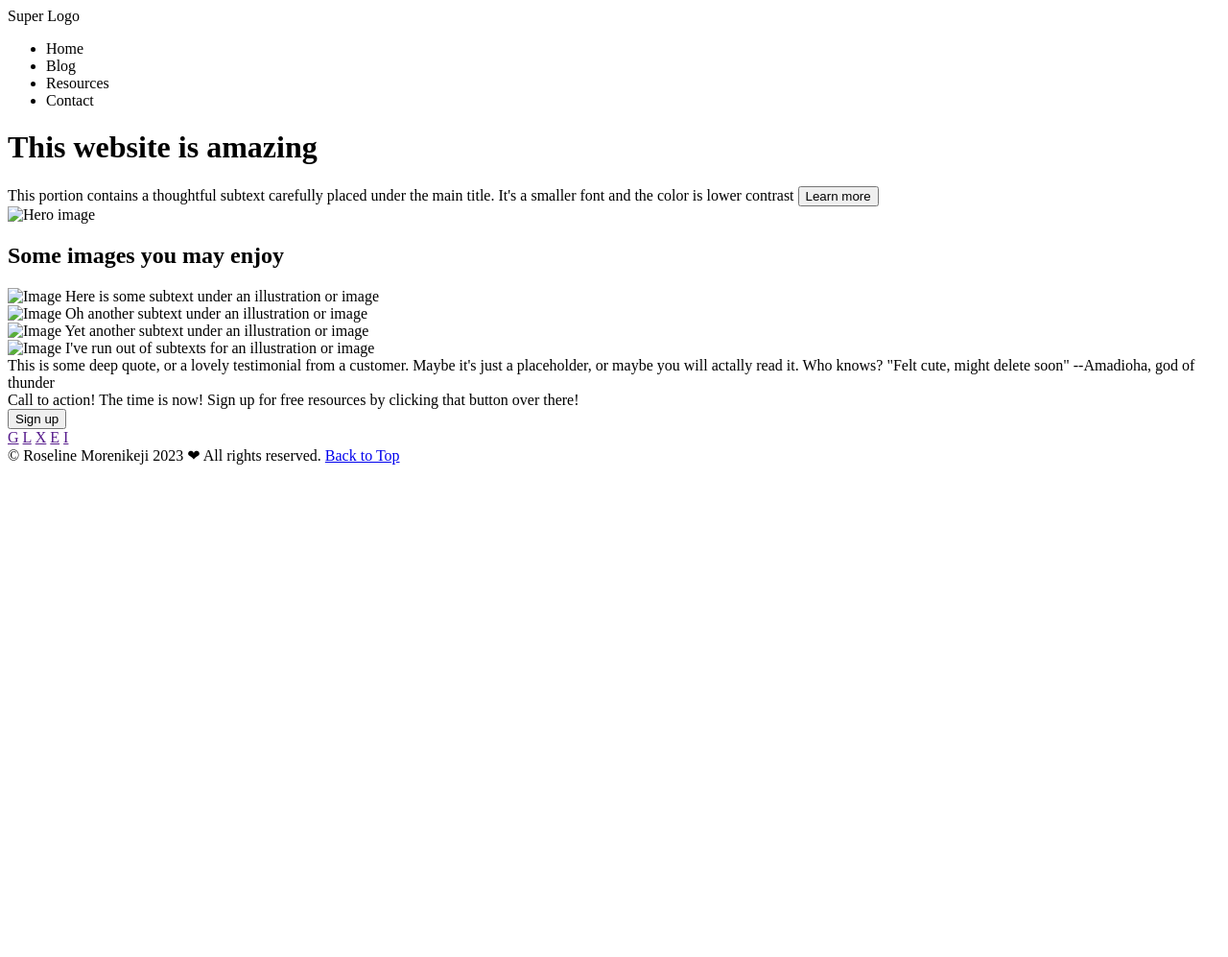
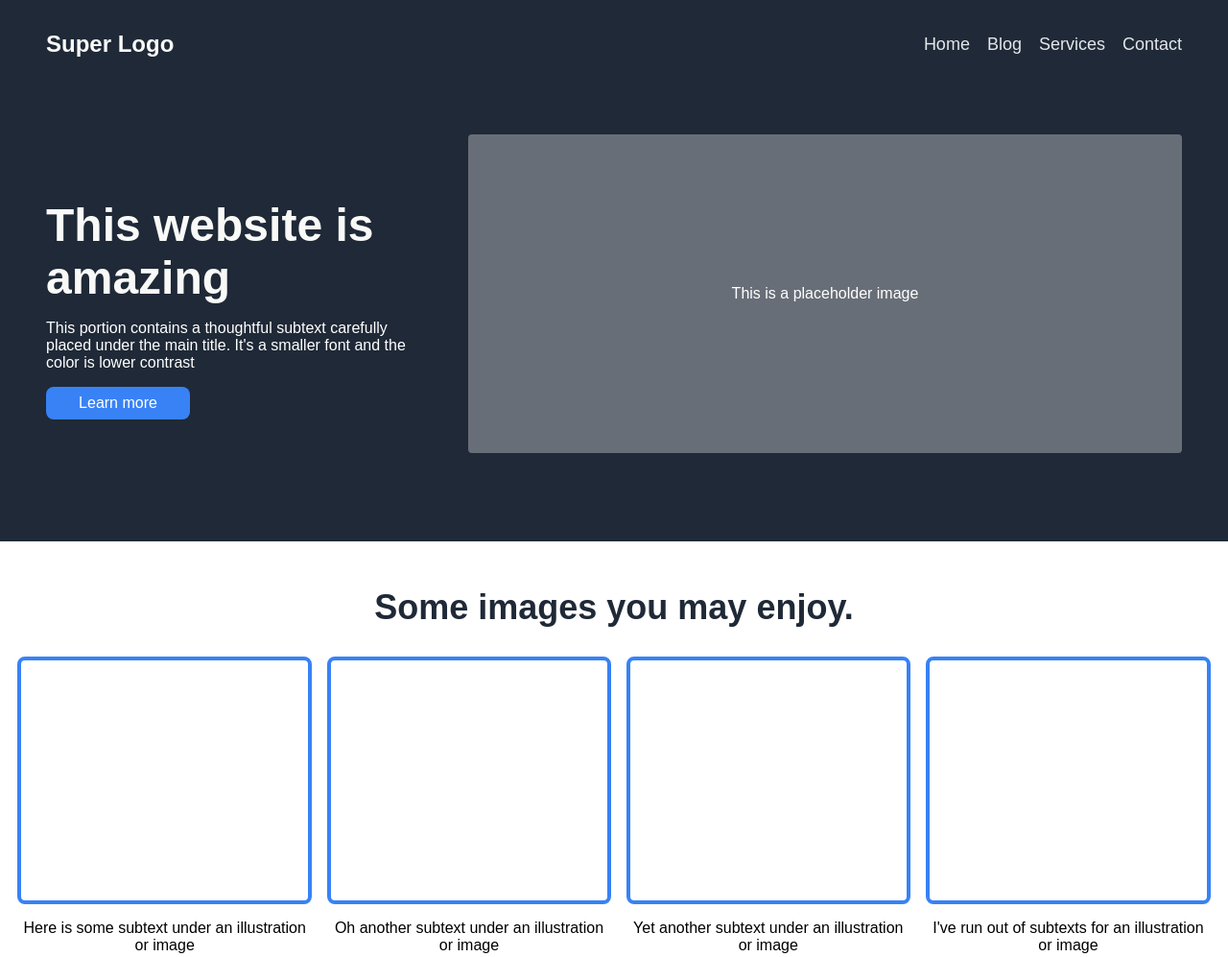
Before and after one commit to RoselineMo/Site, a plain HTML site: page index.html in a window 1280 px wide. Shown: the top 997 px of the page at 96% size. Before the commit the page ends 800 px from the top, so only its background shows below. Drawn offline with Linux system fonts and the light colour scheme; a web font is replaced by a local one.

Commit message:
Add index.css, Modify index.html
- The styling for this landing page
- Some modifications for the static html skeleton

```diff
--- /dev/null
+++ b/index.css
@@ -0,0 +1,233 @@
+body {
+    margin: 0;
+    padding: 0;
+    box-sizing: border-box;
+    font-family: 'SVN-Gilroy', sans-serif;
+}
+
+.hero {
+    background-color: #1f2937;
+    color: white;
+    padding: 32px;
+    height: 500px;
+}
+
+.header {
+    display: flex;
+    align-items: center;
+    justify-content: space-between;
+    padding: 0 16px;
+    margin-bottom: 64px;
+}
+
+.header span {
+    color: #F9FAF8;
+    font-size: 24px;
+    font-weight: 700;
+    cursor: pointer;
+}
+
+.header li {
+    color: #E5E7EB;
+    font-size: 18px;
+}
+
+ul {
+    margin: 0;
+    padding: 0;
+    list-style: none;
+    display: flex;
+    gap: 18px;
+    cursor: pointer;
+}
+
+.container {
+    display: flex;
+    padding: 16px;
+    gap: 40px;
+    justify-content: space-between;
+    align-items: center;
+}
+
+.container .left {
+    display: flex;
+    flex-direction: column;
+    gap: 16px;
+    width: 400px;
+}
+
+.container button {
+    width: 150px;
+}
+
+.container.span {
+    color: #E5E7EB;
+    font-size: 18px;
+}
+
+.container h1 {
+    color: #F9FAF8;
+    font-size: 48px;
+    margin-bottom: 0;
+}
+
+.heroImage {
+    height: 300px;
+    background-color: #b0b2b681;
+    border-radius: 4px;
+    display: flex;
+    justify-content: center;
+    align-items: center;
+    flex: 1;
+    padding: 16px;
+}
+
+.section {
+    display: flex;
+    flex-direction: column;
+    justify-content: center;
+    align-items: center;
+    padding: 18px;
+}
+
+.section .info {
+    display: flex;
+    justify-content: center;
+    align-items: center;
+    gap: 16px;
+}
+
+.section h2 {
+    color: #1F2937;
+    font-size: 36px;
+    text-align: center;
+}
+
+.card {
+    display: inherit;
+    flex-direction: column;
+    gap: 16px;
+}
+
+.card span {
+    text-align: center;
+}
+
+.image {
+    height: 250px;
+    border: 4px #3882F6 solid;
+    border-radius: 8px;
+}
+
+.wrapper {
+    background-color: #E5E7EB;
+    height: 400px;
+    display: flex;
+    justify-content: center;
+    align-items: center;
+}
+
+.wrapper span {
+    color: #1F2937;
+}
+
+.quote {
+    width: 800px;
+    display: flex;
+    flex-direction: column;
+    padding: 16px;
+}
+
+.quote .who {
+    font-weight: 700;
+    font-size: 24px;
+    display: inherit;
+    align-self: flex-end;
+}
+
+.quote .text {
+    font-size: 32px;
+    font-style: italic;
+}
+
+.quote .text,
+.quote .sub {
+    display: inherit;
+    flex-wrap: wrap;
+}
+
+.box {
+    display: flex;
+    justify-content: center;
+    align-items: center;
+}
+
+.cta {
+    background-color: #3882F6;
+    color: #F9FAF8;
+    margin: 100px 200px;
+    padding: 32px 64px;
+    border-radius: 8px;
+    display: flex;
+    justify-content: space-between;
+    flex-wrap: wrap;
+    flex-basis: 800px;
+    gap: 16px;
+}
+
+.cta .left {
+    display: flex;
+    flex-direction: column;
+    line-height: 18px;
+}
+
+.cta .text {
+    font-weight: 700;
+    font-size: 18px;
+    margin-bottom: 8px;
+}
+
+.cta button {
+    border-color: white;
+    border-style: solid;
+}
+
+a {
+    text-decoration: none;
+    color: inherit;
+    cursor: pointer;
+}
+
+button {
+    background-color: #3882F6;
+    color: white;
+    padding: 8px;
+    font-size: 16px;
+    border-radius: 8px;
+    border-style: none;
+    cursor: pointer;
+    width: 100px;
+}
+
+.back {
+    border: 2px #E5E7EB solid;
+    border-radius: 4px;
+    background-color: #E5E7EB;
+    color: #1f2937;
+    padding: 8px;
+    font-weight: 700;
+    font-size: 14px;
+    cursor: pointer;
+    width: 100px;
+}
+
+.footer {
+    background-color: #1f2937;
+    color: white;
+    height: 100px;
+    padding: 32px;
+    display: flex;
+    justify-content: space-between;
+    align-items: center;
+    gap: 8px;
+}
--- a/index.html
+++ b/index.html
@@ -4,6 +4,8 @@
 <head>
     <meta charset="UTF-8" />
     <meta name="viewport" content="width=device-width, initial-scale=1.0" />
+    <link rel="stylesheet" href="/index.css" />
+    <link href="https://fonts.cdnfonts.com/css/svn-gilroy?styles=55332,55331" rel="stylesheet" />
     <title>Site</title>
 </head>
 
@@ -15,7 +17,7 @@
             <ul>
                 <li>Home</li>
                 <li>Blog</li>
-                <li>Resources</li>
+                <li>Services</li>
                 <li>Contact</li>
             </ul>
         </div>
@@ -30,61 +32,69 @@
                 <button>Learn more</button>
             </div>
 
-            <img src="#" alt="Hero image" />
+            <div class="heroImage">
+                This is a placeholder image
+                <!-- <img src="#" alt="Hero image" /> -->
+            </div>
         </div>
     </div>
 
     <div class="section">
-        <h2>Some images you may enjoy</h2>
+        <h2>Some images you may enjoy.</h2>
 
         <div class="info">
             <div class="card">
-                <img src="#" alt="Image" />
+                <div class="image">
+                    <!-- <img src="#" alt="Image" /> -->
+                </div>
                 <span>Here is some subtext under an illustration or image</span>
             </div>
             <div class="card">
-                <img src="#" alt="Image" />
+                <div class="image">
+                    <!-- <img src="#" alt="Image" /> -->
+                </div>
                 <span>Oh another subtext under an illustration or image</span>
             </div>
             <div class="card">
-                <img src="#" alt="Image" />
+                <div class="image">
+                    <!-- <img src="#" alt="Image" /> -->
+                </div>
                 <span>Yet another subtext under an illustration or image</span>
             </div>
             <div class="card">
-                <img src="#" alt="Image" />
+                <div class="image">
+                    <!-- <img src="#" alt="Image" /> -->
+                </div>
                 <span>I've run out of subtexts for an illustration or image</span>
             </div>
         </div>
     </div>
 
     <div class="wrapper">
-        <span>
+        <div class="quote">
+            <span class="text">
                 This is some deep quote, or a lovely testimonial from a customer. Maybe it's
                 just a placeholder, or maybe you will actally read it. Who knows?
                 "Felt cute, might delete soon"
             </span>
-        <span>--Amadioha, god of thunder</span>
+            <span class="who">- Amadioha, god of thunder</span>
+        </div>
     </div>
 
+    <div class="box">
         <div class="cta">
             <div class="left">
-            <span>Call to action! The time is now!</span>
-            <span>Sign up for free resources by clicking that button over there!</span>
+                <span class="text">Call to action! The time is now!</span>
+                <span class="sub">Sign up for free services by clicking the sign up button!</span>
             </div>
 
             <button>Sign up</button>
         </div>
+    </div>
 
     <div class="footer">
-        <div class="socials">
-            <a href="">G</a>
-            <a href="">L</a>
-            <a href="">X</a>
-            <a href="">E</a>
-            <a href="">I</a>
-        </div>
-        <span>&copy; Roseline Morenikeji 2023 ❤ All rights reserved.</span>
-        <a href="#top">Back to Top</a>
+        <span class="copy">&copy; Roseline Morenikeji 2023 ❤ All rights reserved.</span>
+        <span class="back"><a href="#top">Back to Top</a></span>
     </div>
 </body>
 
```
Lines whose indentation alone changed are shown as unchanged.
